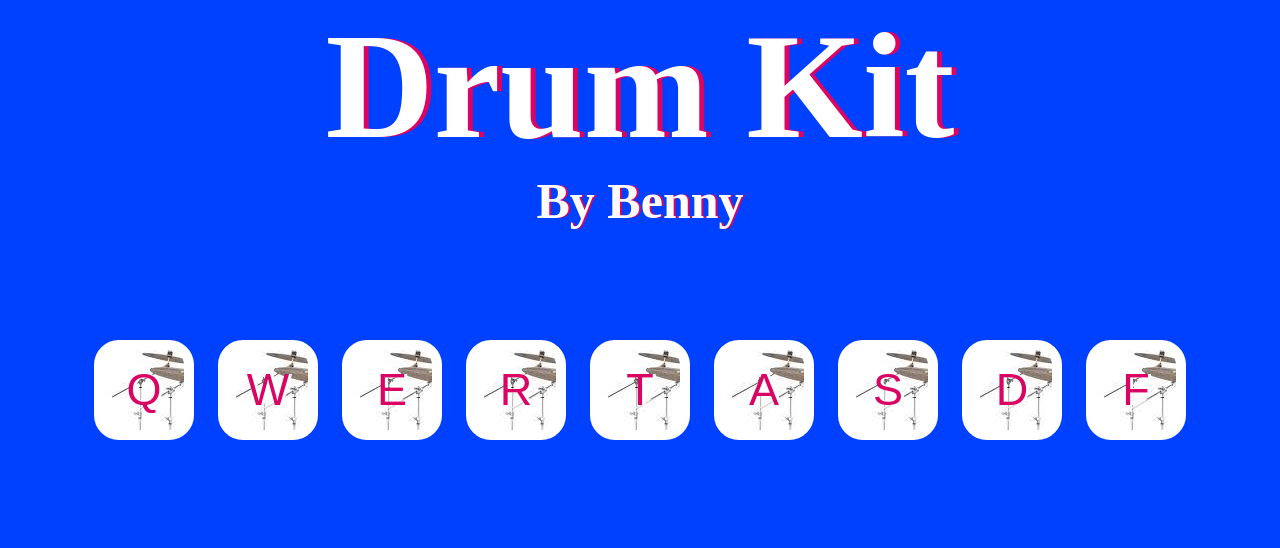
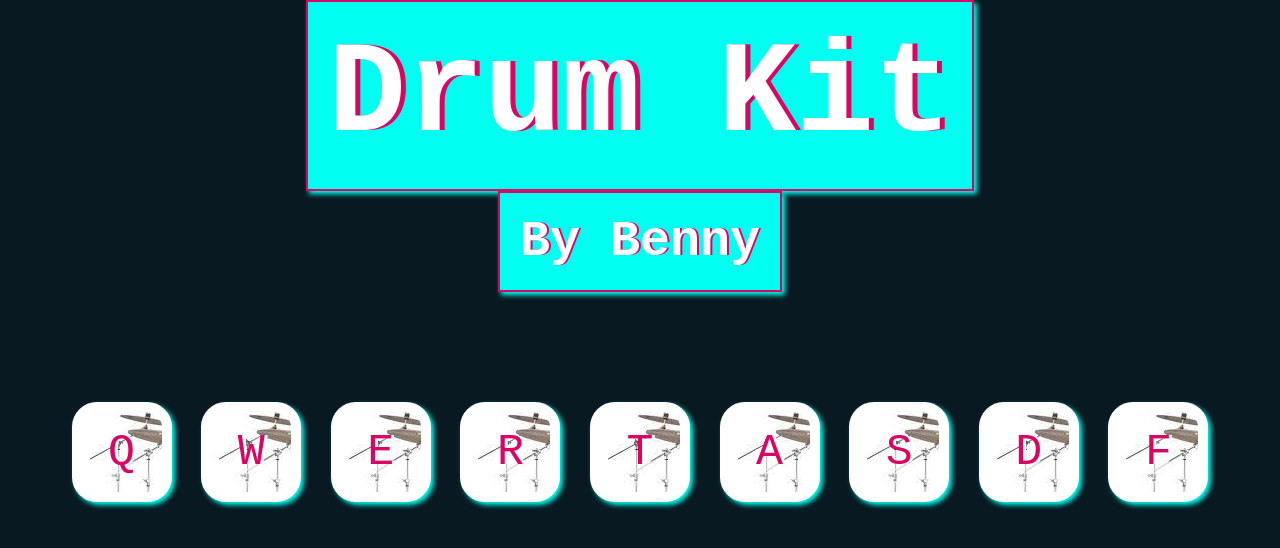
Before and after one commit to WiseThoughts/DrumKit, a plain HTML site: page index.html in a window 1280 px wide. Drawn offline with Linux system fonts and the light colour scheme.

Commit message:
morning commit

```diff
--- a/drum.css
+++ b/drum.css
@@ -1,24 +1,48 @@
 *{
     margin: 0px;
-    background-color: rgb(0, 64, 255);
+    padding: 0px;
+    background-color: #091921;
+    text-align: center;
+    font-family: 'Courier New', Courier, monospace;
 }
 
 
-body{
-    text-align: center;
+:root{
+    --text: #00fff1;
 }
 
 
+
 h1{
-    font-size: 150px;
+    display: flex;
+    text-align: center;
+    margin: auto;
+    font-size: 130px;
     color: white;
     text-shadow: 5px 0 #da0463;
+    background: none;
+    background-color: #00fff1;
+    padding: 20px;
+    width: fit-content;
+    border: 2px solid #da0463;
+    box-shadow: 3px 3px 5px #00fff1;
 }
 h2{
+    display: flex;
+    text-align: center;
+    margin: auto;
     font-size: 50px;
     color: white;
     text-shadow: 2px 0 #da0463;
+    background: none;
+    background-color: #00fff1;
+    padding: 20px;
+    width: fit-content;
+    border: 2px solid #da0463;
+    box-shadow: 3px 3px 5px #00fff1;
 }
+
+
 
 
 .margin{
@@ -30,6 +54,7 @@ h2{
     outline: none;
     border: 10px solid white;
     border-radius: 25px;
+    box-shadow: 3px 3px 5px #00fff1;
     font-size: 45px;
     color: #da0463;
     text-shadow: 3px 0 white;
@@ -78,6 +103,7 @@ h2{
 
 
 .pressed{
-    box-shadow: 0 3px 4px 0 black;
+    box-shadow: 3px 3px 5px #da0463;
     opacity: 0.6;
+    color: #00fff1;
 }
--- a/drum.js
+++ b/drum.js
@@ -1,19 +1,31 @@
 let numberOfButtons = document.querySelectorAll(".drum").length;
-let click = document.querySelectorAll(".drum");
+let drum = document.querySelectorAll(".drum");
 
-for(let i=0; i<numberOfButtons; i++){
-    document.querySelectorAll(".drum")[i].addEventListener("click", function(){
-        let buttonInnerHTML=this.innerHTML;
-        makeSound(buttonInnerHTML);
-        buttonAnimation(buttonInnerHTML);
-    });
-};
 
+// for (let i=0; i<numberOfButtons; i++){
+//     document.querySelectorAll(".drum")[i].addEventListener("click", function(e){
+//         let buttonInnerHTML=this.innerHTML;
+//         makeSound(buttonInnerHTML);
+//         buttonAnimation(buttonInnerHTML);
+//     });
+// };
+
+
+// for (let i=0; i<drum.length; i++){
+//     drum[i].addEventListener("click", drumClick)
+// }
+
+// const drumClick = (e)=>{
+//     let innerHTML = e.target.innerHTML;
+//     buttonAnimation(innerHTML)
+//     makeSound(innerHTML)
+// }
 
 document.addEventListener("keypress", function(e){
     makeSound(e.key);
     buttonAnimation(e.key);
 });
+
 
 function makeSound(key){
     switch(key){
--- a/index.html
+++ b/index.html
@@ -4,10 +4,11 @@
     <meta charset="UTF-8">
     <meta http-equiv="X-UA-Compatible" content="IE=edge">
     <meta name="viewport" content="width=device-width, initial-scale=1.0">
-    <title>Document</title>
+    <title>Drum Kit</title>
     <link rel="stylesheet" href="drum.css">
 </head>
 <body>
+<div>
     <div>
         <h1>Drum Kit</h1>
         <h2>By Benny</h2>
@@ -23,7 +24,7 @@
         <button class="d drum">D</button>
         <button class="f drum">F</button>
     </div>
-
+</div>
 
 
 
```
Lines whose indentation alone changed are shown as unchanged.
